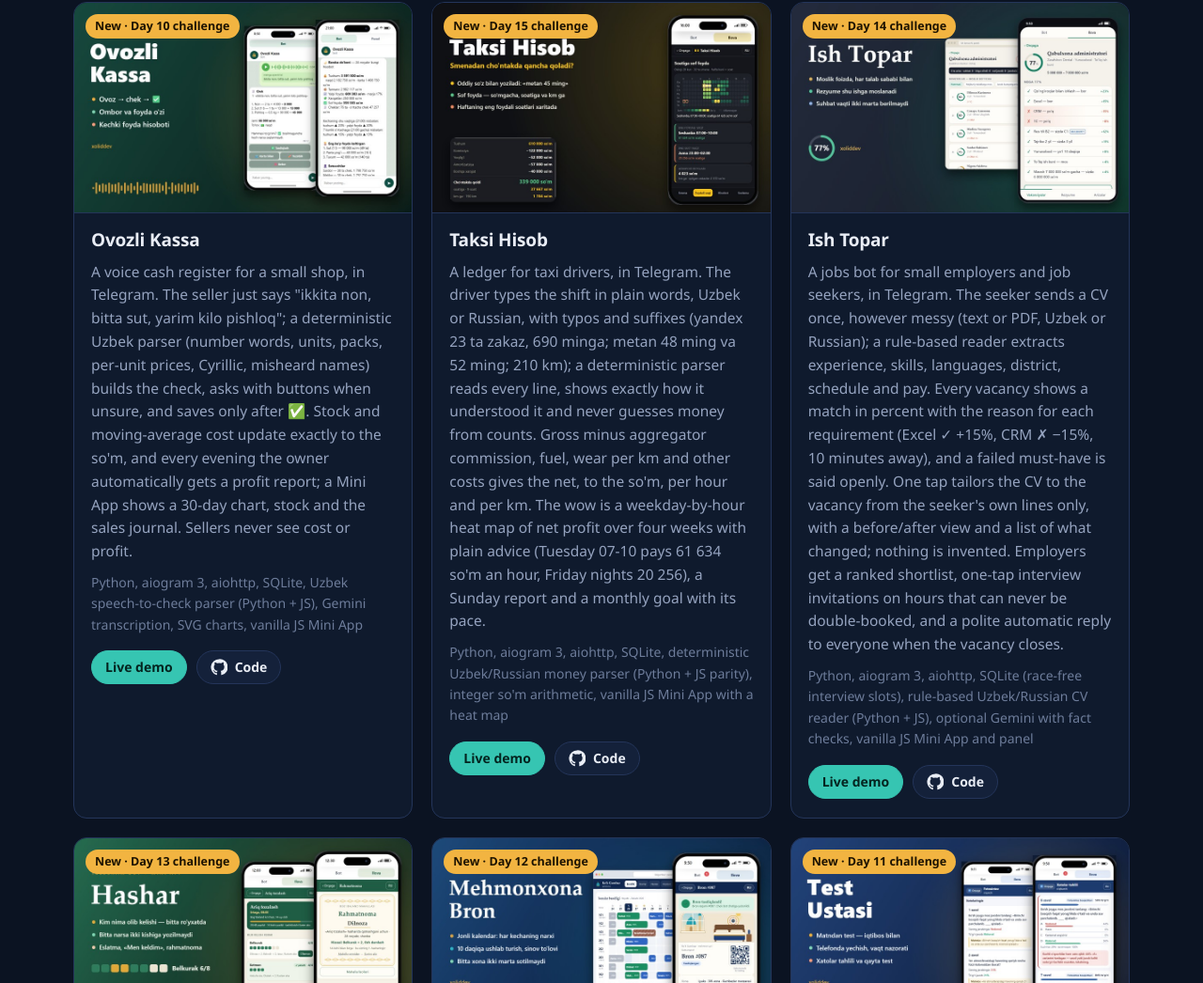
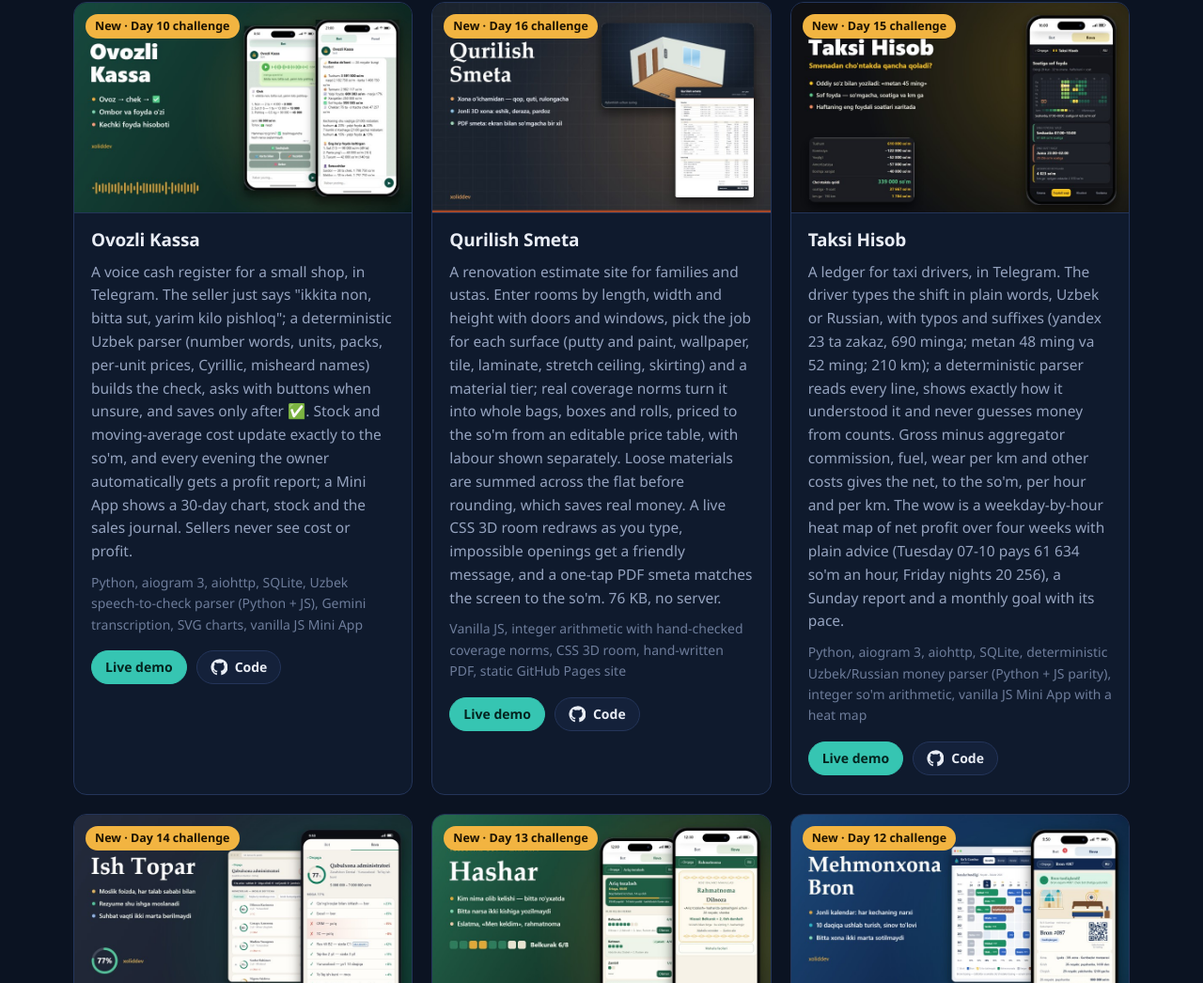
Before and after one commit to xoliddev/xoliddev.github.io, a plain HTML site: page index.html in a window 1280 px wide. Shown: the part 6287-7333 px from the top of the page at 94% size. Drawn offline with Linux system fonts and the light colour scheme; a web font is replaced by a local one.

Commit message:
Add Qurilish Smeta (day 16 challenge): card, thumbnail, sitemap
Co-Authored-By: Claude Opus 5.5 <noreply@anthropic.com>

```diff
--- a/index.html
+++ b/index.html
@@ -333,6 +333,18 @@
           </div>
         </article>
         <article class="proj">
+          <a class="proj-thumb" href="/qurilish-smeta/" tabindex="-1" aria-hidden="true"><img src="assets/img/thumbs/qurilish-smeta.jpg" alt="" loading="lazy" width="800" height="500"><span class="badge-play"><span class="l-en">New · Day 16 challenge</span><span class="l-uz">Yangi · 16-kun chellenj</span></span></a>
+          <div class="proj-body">
+            <h3><a href="/qurilish-smeta/">Qurilish Smeta</a></h3>
+            <p class="l-en">A renovation estimate site for families and ustas. Enter rooms by length, width and height with doors and windows, pick the job for each surface (putty and paint, wallpaper, tile, laminate, stretch ceiling, skirting) and a material tier; real coverage norms turn it into whole bags, boxes and rolls, priced to the so'm from an editable price table, with labour shown separately. Loose materials are summed across the flat before rounding, which saves real money. A live CSS 3D room redraws as you type, impossible openings get a friendly message, and a one-tap PDF smeta matches the screen to the so'm. 76 KB, no server.</p><p class="l-uz">Ta'mir smetasi sayti: oila va ustalar uchun. Xonalarni uzunlik, kenglik va balandlik, eshik va derazalari bilan kiritasiz, har bir sirt uchun ishni tanlaysiz: shpaklyovka va bo'yoq, oboy, kafel, laminat, natyajnoy potolok, plintus. Sayt me'yorlar bo'yicha butun qop, quti va rulongacha hisoblaydi, narxni so'mgacha chiqaradi, usta haqi alohida ko'rsatiladi. Xona 3D ko'rinishda yozgan sari chiziladi, noto'g'ri o'lchamga tushunarli ogohlantirish chiqadi, PDF smeta ekrandagi bilan so'mma-so'm bir xil.</p>
+            <p class="proj-tech">Vanilla JS, integer arithmetic with hand-checked coverage norms, CSS 3D room, hand-written PDF, static GitHub Pages site</p>
+            <div class="btn-row">
+              <a class="btn btn-primary btn-small" href="/qurilish-smeta/"><span class="l-en">Live demo</span><span class="l-uz">Jonli demo</span></a>
+              <a class="btn btn-small" href="https://github.com/xoliddev/qurilish-smeta" target="_blank" rel="noopener"><svg viewBox="0 0 24 24" fill="currentColor" aria-hidden="true"><path d="M12 .5a11.5 11.5 0 0 0-3.6 22.4c.6.1.8-.3.8-.6v-2c-3.2.7-3.9-1.5-3.9-1.5-.5-1.3-1.3-1.7-1.3-1.7-1-.7.1-.7.1-.7 1.2.1 1.8 1.2 1.8 1.2 1 1.8 2.8 1.3 3.5 1 .1-.8.4-1.3.7-1.6-2.6-.3-5.3-1.3-5.3-5.7 0-1.3.5-2.3 1.2-3.1-.1-.3-.5-1.5.1-3.1 0 0 1-.3 3.2 1.2a11 11 0 0 1 5.8 0c2.2-1.5 3.2-1.2 3.2-1.2.6 1.6.2 2.8.1 3.1.8.8 1.2 1.9 1.2 3.1 0 4.4-2.7 5.4-5.3 5.7.4.4.8 1.1.8 2.2v3.3c0 .3.2.7.8.6A11.5 11.5 0 0 0 12 .5z"/></svg><span class="l-en">Code</span><span class="l-uz">Kod</span></a>
+            </div>
+          </div>
+        </article>
+        <article class="proj">
           <a class="proj-thumb" href="/taksi-hisob/" tabindex="-1" aria-hidden="true"><img src="assets/img/thumbs/taksi-hisob.jpg" alt="" loading="lazy" width="800" height="500"><span class="badge-play"><span class="l-en">New · Day 15 challenge</span><span class="l-uz">Yangi · 15-kun chellenj</span></span></a>
           <div class="proj-body">
             <h3><a href="/taksi-hisob/">Taksi Hisob</a></h3>
--- a/sitemap.xml
+++ b/sitemap.xml
@@ -25,5 +25,6 @@
   <url><loc>https://xoliddev.github.io/hashar/</loc><lastmod>2026-11-28</lastmod><priority>0.8</priority></url>
   <url><loc>https://xoliddev.github.io/ish-topar/</loc><lastmod>2026-11-28</lastmod><priority>0.8</priority></url>
   <url><loc>https://xoliddev.github.io/taksi-hisob/</loc><lastmod>2026-11-28</lastmod><priority>0.8</priority></url>
+  <url><loc>https://xoliddev.github.io/qurilish-smeta/</loc><lastmod>2026-11-28</lastmod><priority>0.8</priority></url>
   <url><loc>https://xoliddev.github.io/dokonim/</loc><lastmod>2026-11-15</lastmod><priority>0.9</priority></url>
 </urlset>
```
Also changed, not shown: assets/img/thumbs/qurilish-smeta.jpg (added).
